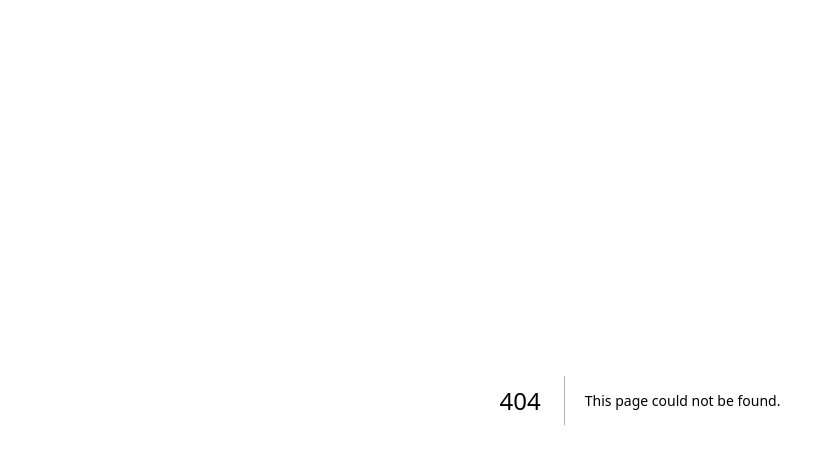
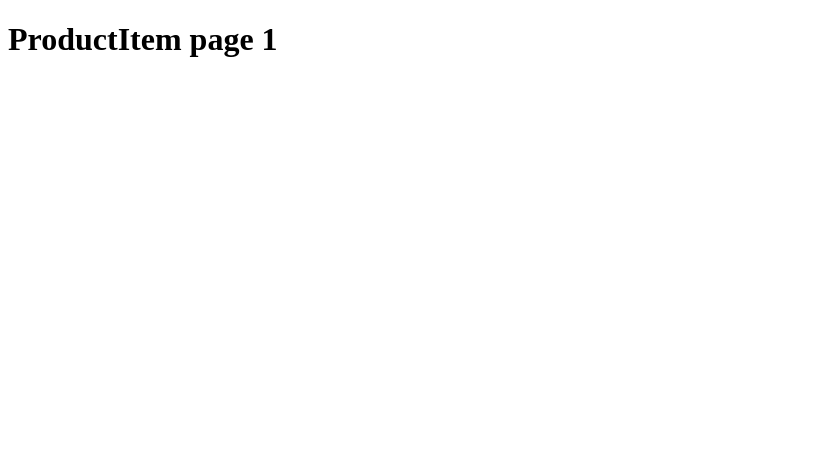
Before and after one commit to diegocaminor/nextjs, a Next.js app: page /products/1 in a window 1280 px wide. Before the commit this address had no page. Shown: the top 464 px of the page, without its empty margins (0-835 px from the left). Built offline with nearby package versions, Linux system fonts and the light colour scheme.

Commit message:
Add dynamic routes

```diff
--- /dev/null
+++ b/pages/products/[id].js
@@ -0,0 +1,14 @@
+import React from "react";
+import { useRouter } from "next/router";
+
+const ProductItem = () => {
+  const router = useRouter();
+  const { id } = router.query;
+  return (
+    <div>
+      <h1>ProductItem page {id}</h1>
+    </div>
+  );
+};
+
+export default ProductItem;
```
